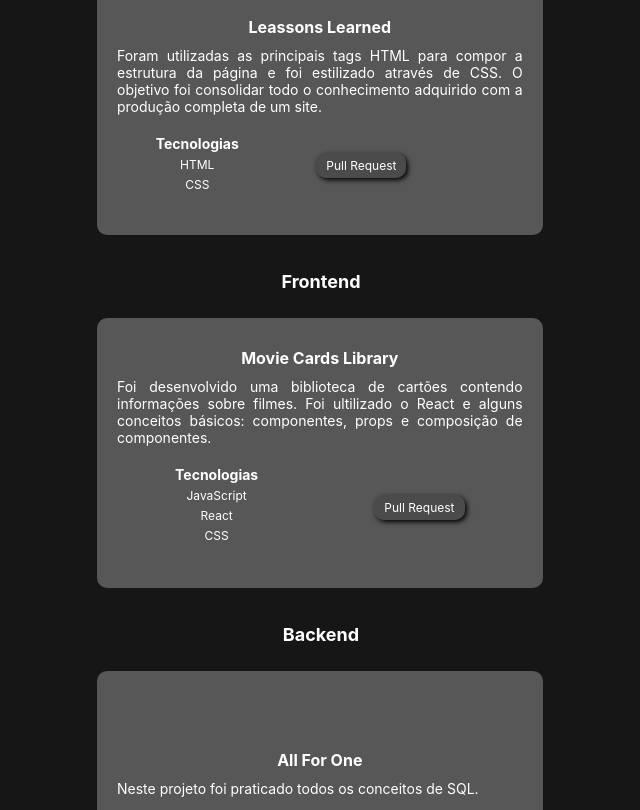
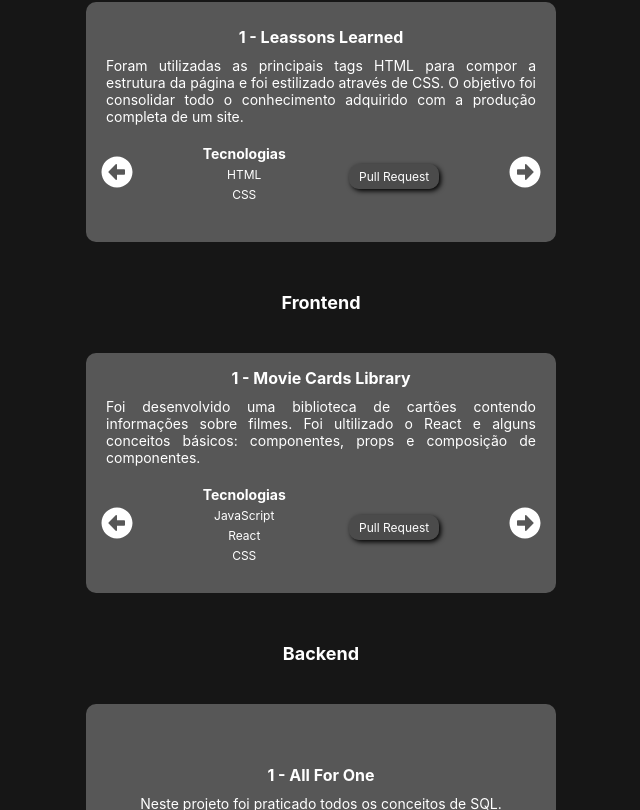
Before and after one commit to victorfariass/portfolio, a React (Create React App) app: page / in a window 1280 px wide. Shown: the part 1390-2200 px from the top of the page, without its empty margins (319-959 px from the left). Built offline with nearby package versions, Linux system fonts and the light colour scheme.

Commit message:
Novo slider

```diff
--- a/package.json
+++ b/package.json
@@ -10,6 +10,7 @@
     "react": "^17.0.1",
     "react-bootstrap": "^2.0.0-beta.6",
     "react-dom": "^17.0.1",
+    "react-icons": "^4.2.0",
     "react-router": "^5.2.0",
     "react-router-dom": "^5.2.0",
     "react-scripts": "4.0.2",
--- a/src/components/projects/back_projects/index.jsx
+++ b/src/components/projects/back_projects/index.jsx
@@ -1,17 +1,40 @@
-import React from 'react';
+import React, { useState } from 'react';
 import { backend } from '../../../data';
+import { FaArrowAltCircleRight, FaArrowAltCircleLeft } from 'react-icons/fa';
 import '../projects.css';
 
-class Backend extends React.Component {
-  render() {
+const Backend = ({ slides }) => {
+  const [current, setCurrent] = useState(0);
+  const length = slides.length
+
+  const nextSlide = () => {
+    setCurrent(current === length - 1 ? 0 : current + 1);
+  }
+
+  const prevSlide = () => {
+    setCurrent(current === 0 ? length - 1 : current - 1);
+  }
+
+  if (!Array.isArray(slides) || slides.length <= 0) {
+    return null
+  };
+
   return (
-      <section className="modulo items-wrapper">
+    <section className="modulo">
       <h1>Backend</h1>
-        <div className="items">
-          { backend.map((projeto => (
+      <div className="slider">
+        <FaArrowAltCircleLeft className='left-arrow' onClick={prevSlide} />
+        <FaArrowAltCircleRight className='right-arrow' onClick={nextSlide} />
+        {backend.map((projeto, index) => {
+          return (
+            <div
+              className={index === current ? 'slide active' : 'slide'}
+              key={index}
+            >
+              {index === current && (
                 <div className="card item">
                 <div>
-                <h2>{projeto.name}</h2>
+                  <h2>{`${projeto.id} - ${projeto.name}`}</h2>
                   <p>{projeto.description}</p>
                 </div>
                 <div className="techs">
@@ -22,13 +45,18 @@ class Backend extends React.Component {
                     ))}
                   </ul>
                   <a href={projeto.link} target='_blank' rel="noreferrer">Pull Request</a>
+                  {projeto.deploy && (
+                    <a href={projeto.deploy} target='_blank' rel="noreferrer">Deploy</a>
+                  )}
                 </div>
               </div>
-          )))}
+              )}
+            </div>
+          )
+        })}
       </div>
     </section>
   );
 }
-}
 
 export default Backend;
--- a/src/components/projects/front_projects/index.jsx
+++ b/src/components/projects/front_projects/index.jsx
@@ -1,17 +1,40 @@
-import React from 'react';
+import React, { useState } from 'react';
 import { frontend } from '../../../data';
+import { FaArrowAltCircleRight, FaArrowAltCircleLeft } from 'react-icons/fa'
 import '../projects.css';
 
-class Frontend extends React.Component {
-  render() {
+const Frontend = ({ slides }) => {
+  const [current, setCurrent] = useState(0);
+  const length = slides.length
+
+  const nextSlide = () => {
+    setCurrent(current === length - 1 ? 0 : current + 1);
+  }
+
+  const prevSlide = () => {
+    setCurrent(current === 0 ? length - 1 : current - 1);
+  }
+
+  if (!Array.isArray(slides) || slides.length <= 0) {
+    return null
+  };
+
   return (
-      <section className="modulo items-wrapper">
+    <section className="modulo">
       <h1>Frontend</h1>
-        <div className="items">
-          { frontend.map((projeto => (
+      <div className="slider">
+        <FaArrowAltCircleLeft className='left-arrow' onClick={prevSlide} />
+        <FaArrowAltCircleRight className='right-arrow' onClick={nextSlide} />
+        {frontend.map((projeto, index) => {
+          return (
+            <div
+              className={index === current ? 'slide active' : 'slide'}
+              key={index}
+            >
+              {index === current && (
                 <div className="card item">
                 <div>
-                <h2>{projeto.name}</h2>
+                  <h2>{`${projeto.id} - ${projeto.name}`}</h2>
                   <p>{projeto.description}</p>
                 </div>
                 <div className="techs">
@@ -22,16 +45,18 @@ class Frontend extends React.Component {
                     ))}
                   </ul>
                   <a href={projeto.link} target='_blank' rel="noreferrer">Pull Request</a>
-                {projeto.url && (
-                    <a href={projeto.url} rel="noreferrer">Projeto</a>
+                  {projeto.deploy && (
+                    <a href={projeto.deploy} target='_blank' rel="noreferrer">Deploy</a>
                   )}
                 </div>
               </div>
-          )))}
+              )}
+            </div>
+          )
+        })}
       </div>
     </section>
   );
 }
-}
 
 export default Frontend;
--- a/src/components/projects/fund_projects/index.jsx
+++ b/src/components/projects/fund_projects/index.jsx
@@ -1,16 +1,40 @@
-import React from 'react';
+import React, { useState } from 'react';
 import { fundamentos } from '../../../data';
+import { FaArrowAltCircleRight, FaArrowAltCircleLeft } from 'react-icons/fa'
 import '../projects.css';
 
-const Fundamentos = () => {
+const Fundamentos = ({ slides }) => {
+  const [current, setCurrent] = useState(0);
+  const length = slides.length
+
+  const nextSlide = () => {
+    setCurrent(current === length - 1 ? 0 : current + 1);
+  }
+
+  const prevSlide = () => {
+    setCurrent(current === 0 ? length - 1 : current - 1);
+  }
+
+  if (!Array.isArray(slides) || slides.length <= 0) {
+    return null
+  };
+
   return (
-    <section className="modulo items-wrapper">
+    <section className="modulo">
       <h1>Fundamentos</h1>
-      <div className="items">
-        { fundamentos.map((projeto => (
+      <div className="slider">
+        <FaArrowAltCircleLeft className='left-arrow' onClick={prevSlide} />
+        <FaArrowAltCircleRight className='right-arrow' onClick={nextSlide} />
+        {fundamentos.map((projeto, index) => {
+          return (
+            <div
+              className={index === current ? 'slide active' : 'slide'}
+              key={index}
+            >
+              {index === current && (
                 <div className="card item">
                 <div>
-              <h2>{projeto.name}</h2>
+                  <h2>{`${projeto.id} - ${projeto.name}`}</h2>
                   <p>{projeto.description}</p>
                 </div>
                 <div className="techs">
@@ -21,14 +45,15 @@ const Fundamentos = () => {
                     ))}
                   </ul>
                   <a href={projeto.link} target='_blank' rel="noreferrer">Pull Request</a>
-              {projeto.deploy ?
+                  {projeto.deploy && (
                     <a href={projeto.deploy} target='_blank' rel="noreferrer">Deploy</a>
-                : <div></div>
-              }
-
+                  )}
                 </div>
               </div>
-        )))}
+              )}
+            </div>
+          )
+        })}
       </div>
     </section>
   );
--- a/src/components/projects/projects.css
+++ b/src/components/projects/projects.css
@@ -6,36 +6,17 @@
   margin: 10px;
 }
 
-.items {
-  display: flex;
-  width: 35vw;
-  overflow-x: auto;
-  scroll-snap-type: x mandatory;
-}
-
-.item {
-  flex: none;
-  width: 50px;
-  scroll-snap-align: start;
-}
-
-.items-wrapper {
-  width: 50vw;
-}
-
 .modulo h1 {
   width: 100vw;
   text-align: center;
   font-size: 18px;
   color: #ffffff;
   padding: 10px;
-  margin-bottom: 10px;
 }
 
 .card {
   width: 95%;
   background-color: #575757;
-  margin: 6px;
   padding: 10px;
   border-radius: 10px;
   display: flex;
@@ -61,10 +42,74 @@
   list-style: none;
 }
 
+.slider {
+  position: relative;
+  display: flex;
+  justify-content: center;
+  align-items: center;
+  height: 280px;
+}
+
+.modulo h1 {
+  width: 100vw;
+  text-align: center;
+  font-size: 18px;
+  color: #ffffff;
+  padding: 10px;
+  margin-bottom: 10px;
+}
+
+.card {
+  display: flex;
+  flex-direction: column;
+  align-items: center;
+  justify-content: center;
+  border-radius: 10px;
+  padding: 10px;
+}
+
+.card.item {
+  height: 220px;
+  width: 450px;
+}
+
+.right-arrow {
+  position: absolute;
+  top: 62%;
+  right: 15px;
+  font-size: 2rem;
+  color: white;
+  z-index: 10;
+  cursor: pointer;
+  user-select: none;
+}
+
+.left-arrow {
+  position: absolute;
+  top: 62%;
+  left: 15px;
+  font-size: 2rem;
+  color: white;
+  z-index: 10;
+  cursor: pointer;
+  user-select: none;
+}
+
+.slide {
+  opacity: 0;
+  transition-duration: 1s ease;
+}
+
+.slide.active {
+  opacity: 1;
+  transition-duration: 1s;
+}
+
 .techs {
   display: flex;
   justify-content: space-around;
   margin: 10px;
+  width: 300px;
 }
 
 .techs ul {
--- a/src/data.js
+++ b/src/data.js
@@ -1,17 +1,20 @@
 export const fundamentos = [
   {
+    id: 1,
     name: 'Leassons Learned',
     link: 'https://github.com/tryber/sd-08-project-lessons-learned/pull/34',
     techs: ['HTML', 'CSS'],
     description: 'Foram utilizadas as principais tags HTML para compor a estrutura da página e foi estilizado através de CSS. O objetivo foi consolidar todo o conhecimento adquirido com a produção completa de um site.',
   },
   {
+    id: 2,
     name: 'Playground Functions',
     link: 'https://github.com/tryber/sd-08-project-playground-function/pull/9',
     techs: ['JavaScript'],
     description: 'Foi implementado uma série de funções em JavaScript, para entender a importância de saber quebrar grandes problemas em problemas menores e utilizar a lógica de programação na resolução.',
   },
   {
+    id: 3,
     name: 'Pixels Art',
     link: 'https://github.com/tryber/sd-08-project-pixels-art/pull/40',
     deploy: 'https://victorfariass.github.io/pixels-art/',
@@ -19,6 +22,7 @@ export const fundamentos = [
     description: 'Foi implementado um editor de arte com pixels. Ou seja, dada uma paleta de cores e um quadro composto por pixels, permite que quem usa consiga pintar o que quiser no quadro.',
   },
   {
+    id: 4,
     name: 'To do List',
     link: 'https://github.com/tryber/sd-08-project-todo-list/pull/37',
     deploy: 'https://victorfariass.github.io/todo-list/',
@@ -26,30 +30,35 @@ export const fundamentos = [
     description: 'Nesse projeto foi necessário manipular o DOM para adicionar (ou remover) itens à lista de tarefas, utilizar eventos para identificar quando o usuário está interagindo com a página e criar funções para tratar esse eventos de forma apropriada.',
   },
   {
+    id: 5,
     name: 'Facebook Signup',
     link: 'https://github.com/tryber/sd-08-project-facebook-signup/pull/30',
     techs: ['HTML', 'CSS', 'JavaScript'],
     description: 'Foi implementado um formulário em HTML, utilizando também bibliotecas que deixou o trabalho mais rápido, fácil e bonito. Além disso, foi estilizado usando muito CSS Flexbox, que é uma maneira fácil e limpa de organizar os elementos da tela.'
   },
   {
+    id: 6,
     name: 'Unit Tests',
     link: 'https://github.com/tryber/sd-08-project-js-unit-tests/pull/31',
     techs: ['JavaScript', 'Node.js'],
     description: 'Foram implementadas funções a partir de requisitos e testes unitários, utilizando o módulo Assert do NodeJS para verificar o correto funcionamento dessas funções.',
   },
   {
+    id: 7,
     name: 'Zoo Functions',
     link: 'https://github.com/tryber/sd-08-project-zoo-function/pull/109',
     techs: ['JavaScript'],
     description: 'Nesse projeto foi implementano um conjunto de funções para recuperar informações de um zoológico, utilizando as funcionalidades do JavaScript ES6.',
   },
   {
+    id: 8,
     name: 'Shopping Cart',
     link: 'https://github.com/tryber/sd-08-project-shopping-cart/pull/60',
     techs: ['HTML', 'CSS', 'JavaScript'],
     description: 'Este projeto coloca em prática todo o conteúdo sobre Web Storage e assincronicidade em JavaScript.',
   },
   {
+    id: 9,
     name: 'Jest',
     link: 'https://github.com/tryber/sd-08-project-jest/pull/20',
     techs: ['JavaScript', 'Jest'],
@@ -59,54 +68,63 @@ export const fundamentos = [
 
 export const frontend = [
   {
+    id: 1,
     name: 'Movie Cards Library',
     link: 'https://github.com/tryber/sd-08-project-movie-cards-library/pull/13',
     techs: ['JavaScript', 'React', 'CSS'],
     description: 'Foi desenvolvido uma biblioteca de cartões contendo informações sobre filmes. Foi ultilizado o React e alguns conceitos básicos: componentes, props e composição de componentes.',
   },
   {
+    id: 2,
     name: 'Movie Cards Library Stateful',
     link: 'https://github.com/tryber/sd-08-project-movie-cards-library-stateful/pull/13',
     techs: ['JavaScript', 'React', 'CSS'],
     description: 'Esse projeto é igual ao anterior, porém usa a funcionalidade de estados de componentes em React.',
   },
   {
+    id: 3,
     name: 'Movie Cards Library CRUD',
     link: 'https://github.com/tryber/sd-08-project-movie-cards-library-crud/pull/34',
     techs: ['JavaScript', 'React', 'CSS'],
     description: 'Esse projeto é igual aos anteriores, porém utiliza a biblioteca React Router para organizar a aplicação em rotas e fornecer formas de navegar entre elas.',
   },
   {
+    id: 4,
     name: 'Frontend Online Store',
     link: 'https://github.com/tryber/sd-08-project-frontend-online-store/pull/45',
     techs: ['JavaScript', 'React', 'CSS'],
     description: 'Primeiro projeto feito em grupo, utilizando todos os conceitos aprendidos em React e as Metodologias Ágeis.',
   },
   {
+    id: 5,
     name: 'React Testing Library',
     link: 'https://github.com/tryber/sd-08-project-react-testing-library/pull/32',
     techs: ['JavaScript', 'React'],
     description: 'Neste projeto foi escrito testes para uma aplicação em React.',
   },
   {
+    id: 6,
     name: 'Trybe Wallet',
     link: 'https://github.com/tryber/sd-08-project-trybewallet/pull/21',
     techs: ['JavaScript', 'React', 'Redux', 'CSS'],
     description: 'Neste projeto foi desenvolvido uma carteira de controle de gastos com conversor de moedas, utilizando Redux para o compartilhamento de estado entre os componentes.',
   },
   {
+    id: 7,
     name: 'Jogo de Trivia',
     link: 'https://github.com/tryber/sd-08-project-trivia-react-redux/pull/10',
     techs: ['JavaScript', 'React', 'Redux', 'CSS'],
     description: 'Foi desenvolvido um jogo de perguntas e respostas baseado no jogo Trivia utilizando React e Redux, desenvolvendo em grupo suas funcionalidades de acordo com as demanas definidas em um quadro Kanban.',
   },
   {
+    id: 8,
     name: 'StarWars Planets Search',
     link: 'https://github.com/tryber/sd-08-project-starwars-planets-search/pull/32',
     techs: ['JavaScript', 'React', 'Context API', 'Hooks', 'CSS'],
     description: 'Foi desenvolvido uma lista com filtros de planetas do universo de Star Wars usando Context API e Hooks para controlar os estados globais.',
   },
   {
+    id: 9,
     name: 'App de Receitas',
     link: 'https://github.com/tryber/sd-08-project-recipes-app/pull/56',
     techs: ['JavaScript', 'React', 'Context API', 'Hooks', 'CSS'],
@@ -116,75 +134,87 @@ export const frontend = [
 
 export const backend = [
   {
+    id: 1,
     name: 'All For One',
     link: 'https://github.com/tryber/sd-08-mysql-all-for-one/pull/73',
     techs: ['MySQL'],
     description: 'Neste projeto foi praticado todos os conceitos de SQL.',
   },
   {
+    id: 2,
     name: 'Vocabulary Booster',
     link: 'https://github.com/tryber/sd-08-mysql-vocabulary-booster/pull/4',
     techs: ['MySQL'],
     description: 'Neste projeto foi praticado todos os conceitos de SQL e a criação de queries mais elaboradas, utilizando, muitas vezes, diferentes comandos em uma mesma query.',
   },
   {
+    id: 3,
     name: 'One For All',
     link: 'https://github.com/tryber/sd-08-mysql-one-for-all/pull/23',
     techs: ['MySQL'],
     description: 'Neste projeto foi usado uma tabela para revisar e consolidar todos os principais conceitos vistos sobre SQL.',
   },
   {
+    id: 4,
     name: 'Data Flights',
     link: 'https://github.com/tryber/sd-08-mongodb-dataflights/pull/30',
     techs: ['MongoDB'],
     description: 'Neste projeto, temos uma série de desafios com diferentes níveis de complexidade que devem ser resolvidos cada um em seu arquivo próprio para praticar MongoDB.',
   },
   {
+    id: 5,
     name: 'Commerce',
     link: 'https://github.com/tryber/sd-08-mongodb-commerce/pull/10',
     techs: ['MongoDB'],
     description: 'Neste projeto, foi praticado todos os conceitos de MongoDB.',
   },
   {
+    id: 6,
     name: 'Aggregations',
     link: 'https://github.com/tryber/sd-08-mongodb-aggregations/pull/41',
     techs: ['MongoDB'],
     description: 'Neste projeto, foi utilizados vários datasets, de forma que possa praticar em vários cenários os diversos operadores e estágios do aggregation pipeline.',
   },
   {
+    id: 7,
     name: 'Talker Manager',
     link: 'https://github.com/tryber/sd-08-project-talker-manager/pull/3',
     techs: ['JavaScript', 'NodeJs'],
     description: 'Foi desenvolvido uma API de um CRUD (Create, Read, Update e Delete) de palestrantes. Foi desenvolvido alguns endpoints que irão ler e escrever em um arquivo, isso utilizando o módulo fs.',
   },
   {
+    id: 8,
     name: 'Store Manager',
     link: 'https://github.com/tryber/sd-08-store-manager/pull/21',
     techs: ['JavaScript', 'NodeJs', 'MongoDB'],
     description: 'Foi desenvolvido uma API utilizando a arquitetura MSC. A API construída trata-se de um sistema de gerenciamento de vendas, onde é possível criar, visualizar, deletar e atualizar produtos e vendas.',
   },
   {
+    id: 9,
     name: 'Cookmaster',
     link: 'https://github.com/tryber/sd-08-cookmaster/pull/17',
     techs: ['JavaScript', 'NodeJs', 'MongoDB'],
     description: 'Neste projeto é possível fazer o cadastro e login de pessoas usuárias, onde apenas essas pessoas poderão acessar, modificar e deletar as receitas que cadastrou.',
   },
   {
+    id: 10,
     name: 'API de Blogs',
     link: 'https://github.com/tryber/sd-08-project-blogs-api/pull/33',
     techs: ['JavaScript', 'NodeJs', 'MySQL', 'Sequelize'],
     description: 'Foi arquiteturado e desenvolvido uma API de um CRUD posts de blog (com o sequelize).',
   },
   {
+    id: 11,
     name: 'Webchat',
     link: 'https://github.com/tryber/sd-08-project-blogs-api/pull/33',
     techs: ['JavaScript', 'NodeJs', 'MongoDB', 'Socket.io'],
     description: 'Neste projeto foi desenvolvido um chat online utilizando sockets para o envio de mensagens em tempo real.',
   },
   {
+    id: 12,
     name: 'App de Delivery',
     link: 'https://github.com/tryber/sd-08-project-delivery-app/pull/7',
-    techs: ['JavaScript', 'NodeJs', 'MySQL', 'Sequelize', 'React', 'Redux', 'CSS'],
+    techs: ['JavaScript', 'NodeJs', 'MySQL', 'React', 'Redux', 'CSS'],
     description: 'Neste projeto foi criado e integrado, tanto o back-end quanto o front-end, uma plataforma de delivery de cerveja.',
   },
 ]
--- a/src/page/index.jsx
+++ b/src/page/index.jsx
@@ -1,6 +1,7 @@
 import React from 'react';
 import Info from '../components/about/info';
 import Profile from '../components/about/profile';
+import { fundamentos, frontend, backend } from '../data';
 import Backend from '../components/projects/back_projects';
 import Fundamentos from '../components/projects/fund_projects';
 import Frontend from '../components/projects/front_projects';
@@ -26,9 +27,9 @@ class Sobre extends React.Component {
         <section className="container">
           <hr />
           <h2>Projetos</h2>
-          <Fundamentos />
-          <Frontend />
-          <Backend />
+          <Fundamentos slides={fundamentos} />
+          <Frontend slides={frontend} />
+          <Backend slides={backend} />
         </section>
       </main>
     );
```
Also changed, not shown: 1 other file (tests, documents, lock files or other folders). Lines whose indentation alone changed are shown as unchanged.
